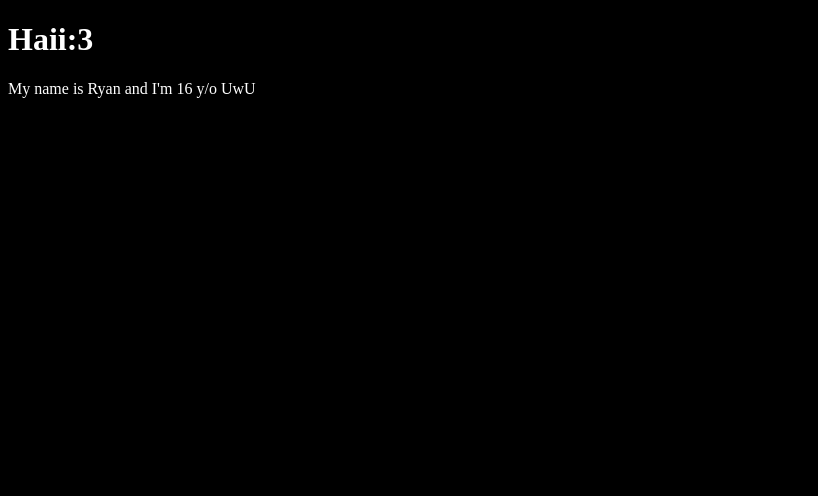
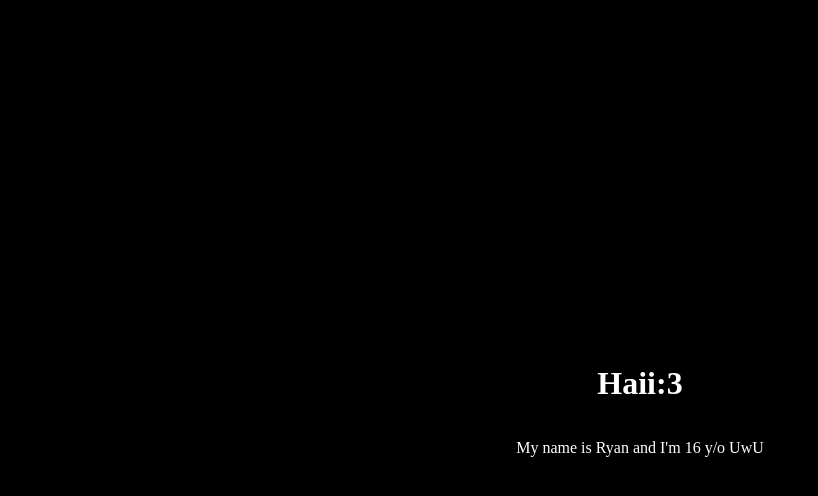
Before and after one commit to vodkacsa/fein, a plain HTML site: page docs/index.html in a window 1280 px wide. Shown: the whole page, without its empty margins (0-818 px from the left). Drawn offline with Linux system fonts and the light colour scheme.

Commit message:
Update index.html

```diff
--- a/docs/index.html
+++ b/docs/index.html
@@ -6,7 +6,9 @@
     <title>Ryan</title>
 </head>
 <body style="background-color: black;">
-    <h1 style="color:white;font-family: 'Jokerman'">Haii:3</h1>
-    <p style="color: white;font-family: 'Jokerman';">My name is Ryan and I'm 16 y/o UwU</p>
+    <div style="display: flex; justify-content: center; align-items: center; height: 100vh; flex-direction: column;">
+        <h1 style="color:white;font-family: 'Jokerman'">Haii:3</h1>
+        <p style="color: white;font-family: 'Jokerman';">My name is Ryan and I'm 16 y/o UwU</p>
+    </div>
 </body>
 </html>
```
